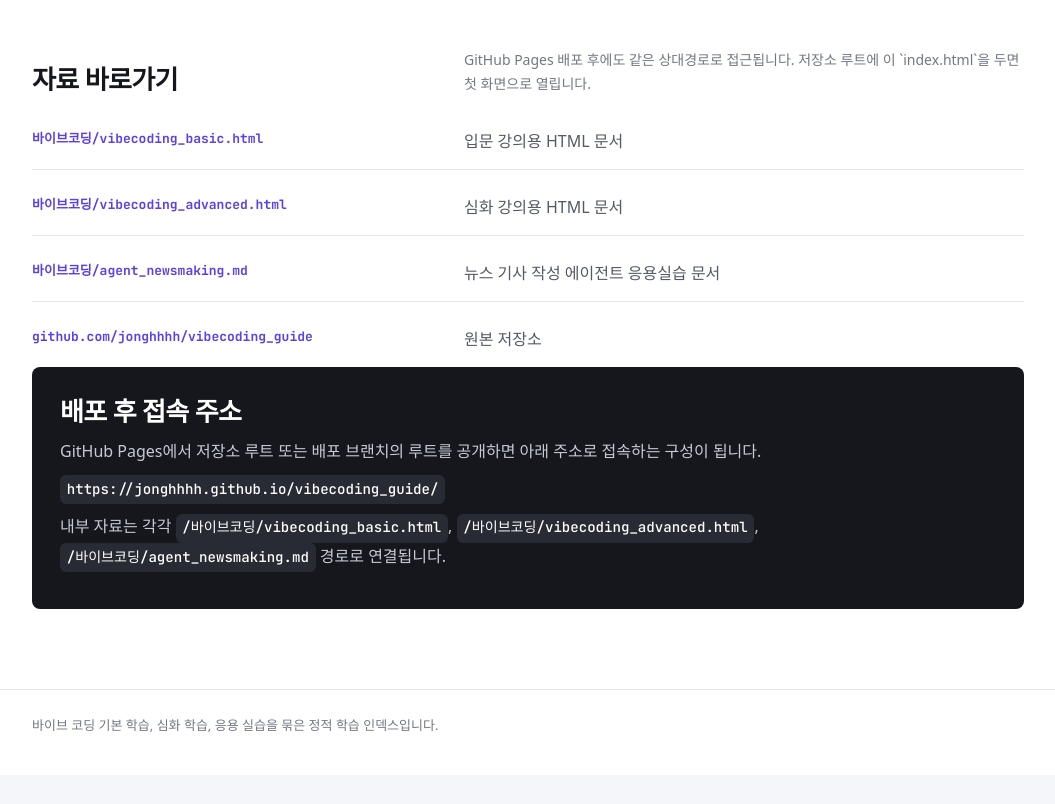
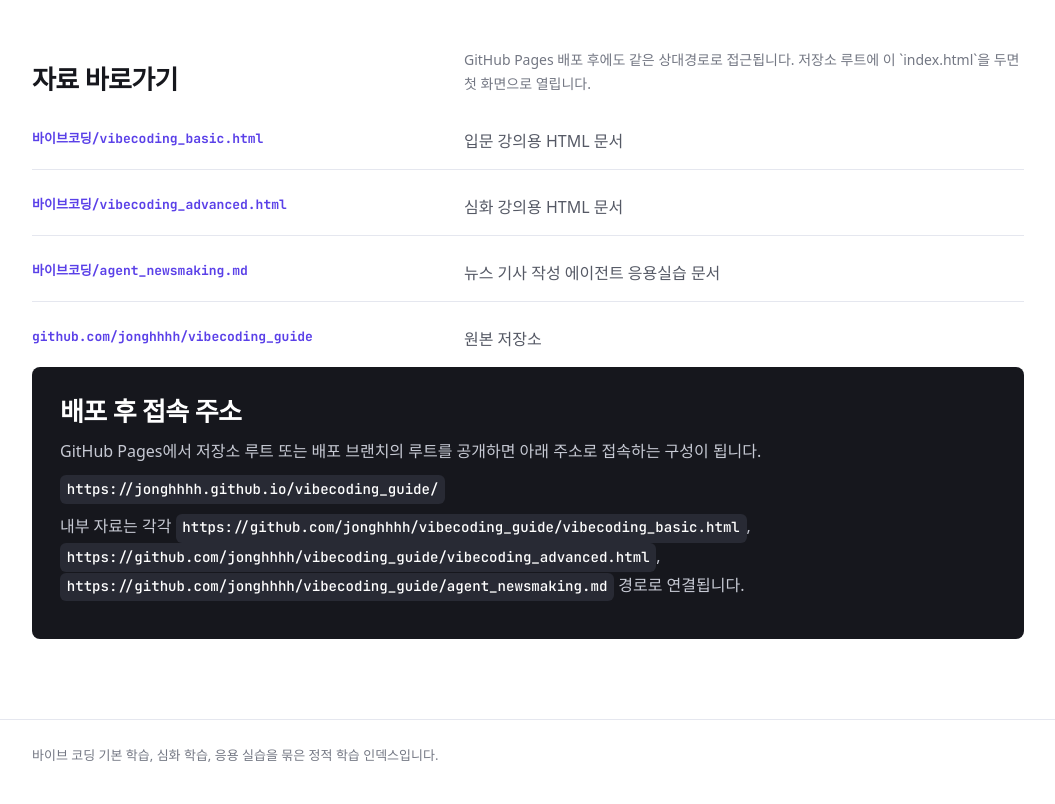
Before and after one commit to jonghhhh/vibecoding_guide, a plain HTML site: page index.html in a window 1280 px wide. Shown: the part 1440-2244 px from the top of the page, without its empty margins (112-1167 px from the left). Before the commit the page ends 2215 px from the top, so only its background shows below. Drawn offline with Linux system fonts and the light colour scheme; a web font is replaced by a local one.

Commit message:
Update index.html

```diff
--- a/index.html
+++ b/index.html
@@ -4,9 +4,9 @@
 <meta charset="UTF-8">
 <meta name="viewport" content="width=device-width, initial-scale=1.0">
 <title>바이브 코딩 가이드</title>
-<meta name="description" content="바이브 코딩 입문, 심화, 기사 작성 에이전트 응용실습을 한곳에서 시작하는 학습 인덱스">
+<meta name="description" content="바이브 코딩 입문, 심화, 에이전트 응용실습을 한곳에서 시작하는 학습 인덱스">
 <meta property="og:title" content="바이브 코딩 가이드">
-<meta property="og:description" content="입문부터 심화, 뉴스 기사 작성 에이전트 실습까지 이어지는 바이브 코딩 학습 로드맵">
+<meta property="og:description" content="입문부터 심화, 뉴스 작성 에이전트 실습까지 이어지는 바이브 코딩 학습 로드맵">
 <meta property="og:type" content="website">
 <meta property="og:url" content="https://jonghhhh.github.io/vibecoding_guide/">
 <link rel="canonical" href="https://jonghhhh.github.io/vibecoding_guide/">
@@ -383,9 +383,9 @@
         실제 뉴스 기사 작성 파이프라인까지 응용해 보는 단일 학습 허브입니다.
       </p>
       <div class="hero-actions" aria-label="빠른 시작">
-        <a class="btn primary" href="바이브코딩/vibecoding_basic.html">입문부터 시작</a>
-        <a class="btn" href="바이브코딩/vibecoding_advanced.html">심화로 이동</a>
-        <a class="btn" href="바이브코딩/agent_newsmaking.md">기사 작성 실습 보기</a>
+        <a class="btn primary" href="https://github.com/jonghhhh/vibecoding_guide/vibecoding_basic.html">입문부터 시작</a>
+        <a class="btn" href="https://github.com/jonghhhh/vibecoding_guide/vibecoding_advanced.html">심화로 이동</a>
+        <a class="btn" href="https://github.com/jonghhhh/vibecoding_guide/agent_newsmaking.md">기사 작성 실습 보기</a>
       </div>
     </section>
 
@@ -405,7 +405,7 @@
             <li>도구 비교와 자주 나는 오류 해결</li>
           </ul>
           <div class="open">
-            <a class="main" href="바이브코딩/vibecoding_basic.html">입문 가이드 열기</a>
+            <a class="main" href="https://github.com/jonghhhh/vibecoding_guide/vibecoding_basic.html">입문 가이드 열기</a>
           </div>
         </article>
 
@@ -418,7 +418,7 @@
             <li>서브에이전트, 훅, MCP 연결</li>
           </ul>
           <div class="open">
-            <a class="main" href="바이브코딩/vibecoding_advanced.html">심화 가이드 열기</a>
+            <a class="main" href="https://github.com/jonghhhh/vibecoding_guide/vibecoding_advanced.html">심화 가이드 열기</a>
           </div>
         </article>
 
@@ -431,7 +431,7 @@
             <li>문장별 팩트체크와 수정 반영</li>
           </ul>
           <div class="open">
-            <a class="main" href="바이브코딩/agent_newsmaking.md">실습 문서 열기</a>
+            <a class="main" href="https://github.com/jonghhhh/vibecoding_guide/agent_newsmaking.md">실습 문서 열기</a>
           </div>
         </article>
       </div>
@@ -470,15 +470,15 @@
         </div>
         <div class="files">
           <div class="file-row">
-            <a href="바이브코딩/vibecoding_basic.html">바이브코딩/vibecoding_basic.html</a>
+            <a href="https://github.com/jonghhhh/vibecoding_guide/vibecoding_basic.html">바이브코딩/vibecoding_basic.html</a>
             <span>입문 강의용 HTML 문서</span>
           </div>
           <div class="file-row">
-            <a href="바이브코딩/vibecoding_advanced.html">바이브코딩/vibecoding_advanced.html</a>
+            <a href="https://github.com/jonghhhh/vibecoding_guide/vibecoding_advanced.html">바이브코딩/vibecoding_advanced.html</a>
             <span>심화 강의용 HTML 문서</span>
           </div>
           <div class="file-row">
-            <a href="바이브코딩/agent_newsmaking.md">바이브코딩/agent_newsmaking.md</a>
+            <a href="https://github.com/jonghhhh/vibecoding_guide/agent_newsmaking.md">바이브코딩/agent_newsmaking.md</a>
             <span>뉴스 기사 작성 에이전트 응용실습 문서</span>
           </div>
           <div class="file-row">
@@ -497,9 +497,9 @@
           <code>https://jonghhhh.github.io/vibecoding_guide/</code>
         </p>
         <p>
-          내부 자료는 각각 <code>/바이브코딩/vibecoding_basic.html</code>,
-          <code>/바이브코딩/vibecoding_advanced.html</code>,
-          <code>/바이브코딩/agent_newsmaking.md</code> 경로로 연결됩니다.
+          내부 자료는 각각 <code>https://github.com/jonghhhh/vibecoding_guide/vibecoding_basic.html</code>,
+          <code>https://github.com/jonghhhh/vibecoding_guide/vibecoding_advanced.html</code>,
+          <code>https://github.com/jonghhhh/vibecoding_guide/agent_newsmaking.md</code> 경로로 연결됩니다.
         </p>
       </section>
     </section>
```
